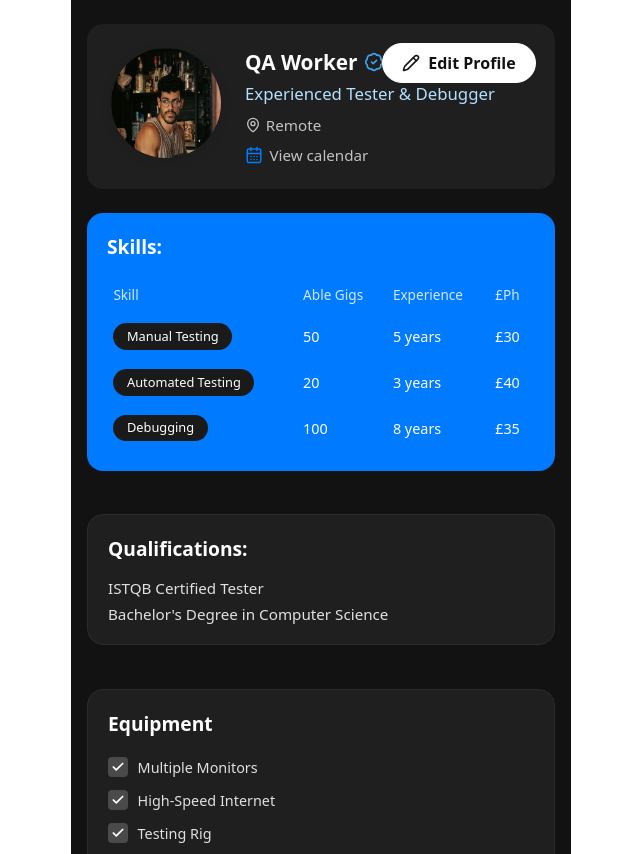
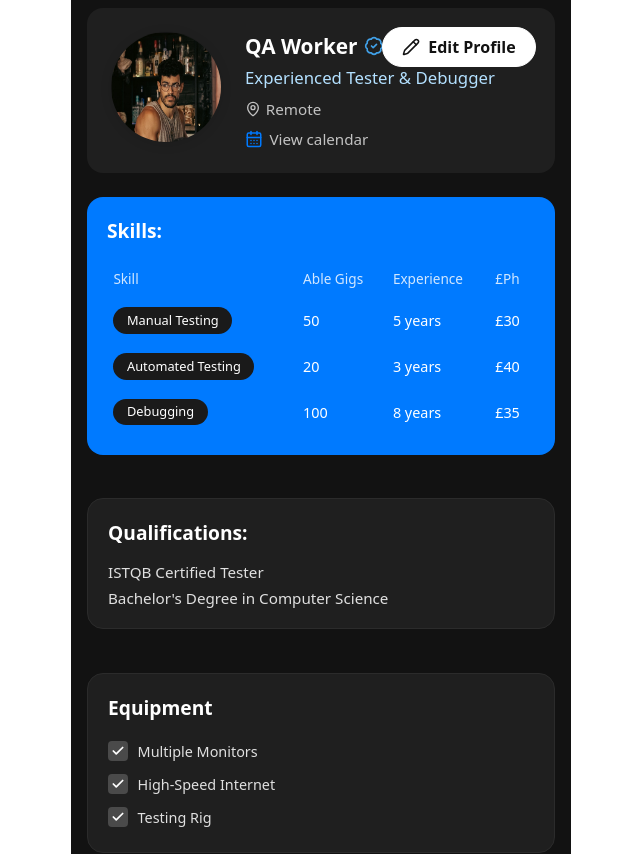
Before and after one commit to wrightalexc-sweepeace/able-ai, a Next.js app: page /user/test-user-id/worker/profile in a window 1280 px wide. Shown: the top 854 px of the page, without its empty margins (319-959 px from the left). Built offline with nearby package versions, Linux system fonts and the light colour scheme.

Commit message:
styles: update worker private profile image style

```diff
--- a/app/user/[userId]/worker/profile/page.module.css
+++ b/app/user/[userId]/worker/profile/page.module.css
@@ -6,7 +6,7 @@
   min-height: 100vh;
   max-width: 500px;
   margin: 0 auto;
-  padding: 1.5rem 1rem 2rem 1rem;
+  padding: 0.5rem 1rem 2rem 1rem;
   display: flex;
   flex-direction: column;
   gap: 1.5rem;
```
